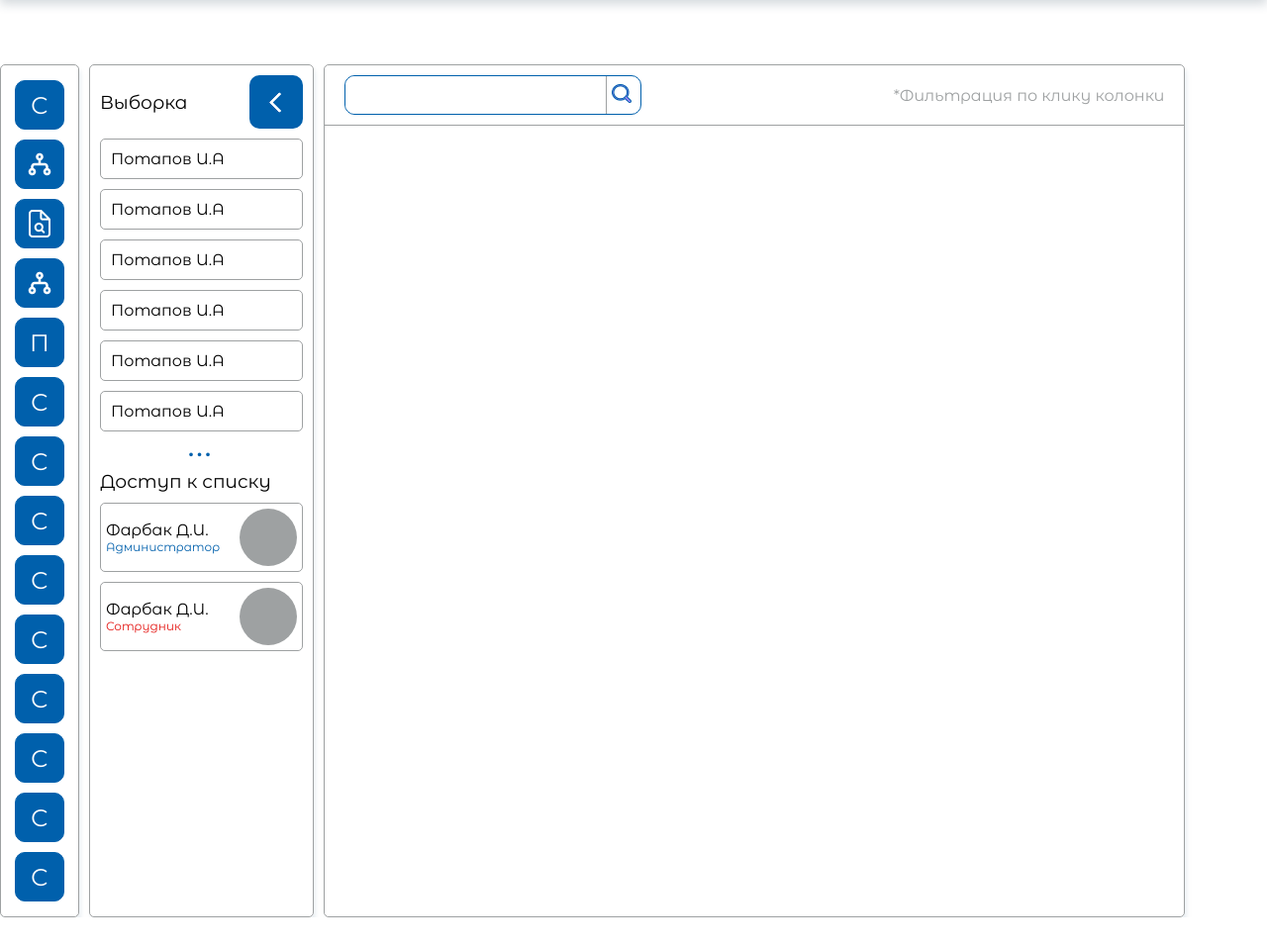
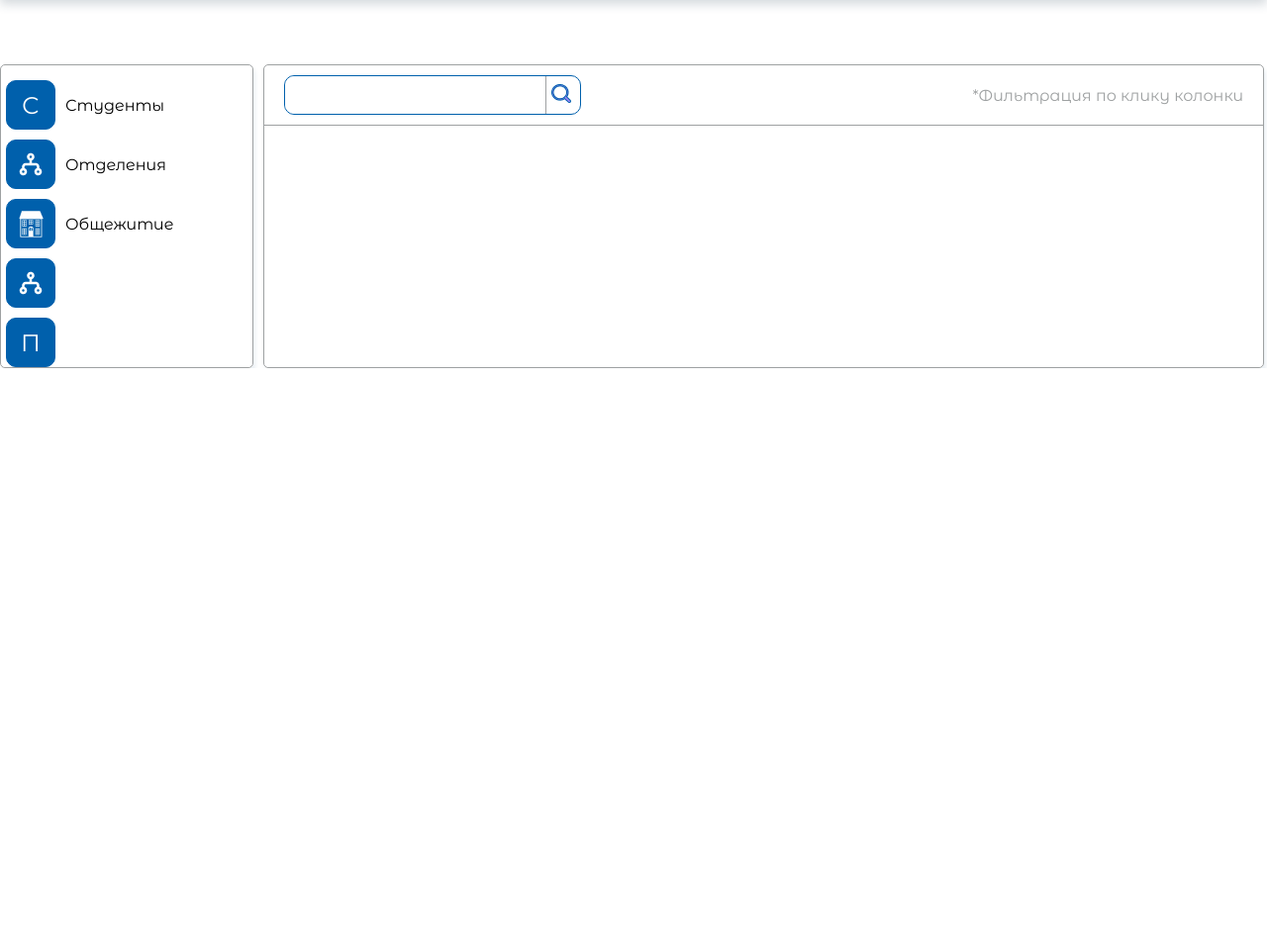
Before and after one commit to VanGitHub22/UPPotapovFarbak, a PHP site: page /index.php?page=nav in a window 1280 px wide. Shown: the part 83-1040 px from the top of the page at 99% size. After the commit the page ends 455 px from the top, so only its background shows below. Run offline with PHP 8.4, Linux system fonts and the light colour scheme.

Commit message:
дизайн

```diff
--- a/css/style.css
+++ b/css/style.css
@@ -75,12 +75,12 @@ main h1 {
 }
 
 .main_inner nav {
-  padding: 15px 0;
+  padding: 15px 0 0 5px;
   display: flex;
   flex-direction: column;
   gap: 10px;
-  align-items: center;
-  width: 80px;
+  align-items: start;
+  width: 15%;
   border-radius: 5px;
   border: #9ea1a2 1px solid;
   box-shadow: 2px 5px 4px 0px rgba(171, 190, 209, 0.25);
@@ -106,6 +106,14 @@ main h1 {
   justify-content: center;
 }
 
+.nav_link_text{
+  display: flex;
+  gap: 10px;
+  justify-content: start;
+  align-items: center;
+}
+
+
 .main_nav a {
   text-decoration: none;
   color: #0060ac;
@@ -120,94 +128,11 @@ main h1 {
   transform: scale(1.1);
 }
 
-.selection {
-  border: #9ea1a2 1px solid;
-  border-radius: 5px;
-  padding: 10px;
-  display: flex;
-  flex-direction: column;
-  align-items: center;
-  gap: 10px;
-  box-shadow: 2px 5px 4px 0px rgba(171, 190, 209, 0.25);
-}
-
-.selection h3 {
-  width: 100%;
-}
-
-.text_select {
-  width: 100%;
-  display: flex;
-  justify-content: space-between;
-  align-items: center;
-}
-
-.text_select h3 {
-  width: 60%;
-}
-
-.text_select .back {
-  display: block;
-  width: 54px;
-  height: 54px;
-  display: flex;
-  align-items: center;
-  justify-content: center;
-  background: #0060ac;
-  border-radius: 10px;
-  transition: 0.1s;
-}
-
-.text_select .back .back_arrow {
-  border-top: 3px solid #fff;
-  border-left: 3px solid #fff;
-  width: 15px;
-  height: 15px;
-  transform: rotate(-45deg) translateX(2px) translateY(2px);
-  border-radius: 2px;
-}
-
-.text_select .back:hover {
-  transform: scale(1.1);
-}
-
-.student {
-  border-radius: 5px;
-  border: 1px solid #9ea1a2;
-  width: 100%;
-  padding: 10px;
-  transition: 0.1s;
-}
-
-.student:hover {
-  transform: scale(1.1);
-}
-
-.dots {
-  letter-spacing: 4px;
-  font-weight: 800;
-  color: #0060ac;
-}
-
-.main_user {
-  width: 100%;
-  gap: 20px;
-  display: flex;
-  border-radius: 5px;
-  border: 1px solid #9ea1a2;
-  padding: 5px;
-  justify-content: space-between;
-}
-
-.main_user.sotr p {
-  color: #e41613;
-}
-
 .main_table {
   border-radius: 5px;
   border: 1px solid #9ea1a2;
   padding: 10px 0;
-  width: 70%;
+  width: 84%;
   box-shadow: 2px 5px 4px 0px rgba(171, 190, 209, 0.25);
 }
 
@@ -416,7 +341,11 @@ tbody tr td a {
 
 @media (width <= 1280px) {
   .main_table {
-    width: 68%;
+    width: 79%;
+  }
+
+  .main_inner nav {
+    width: 20%;
   }
 
   .name_role h3 {
@@ -502,7 +431,7 @@ tbody tr td a {
     display: none;
   }
 
-  .main_table {
+  .main_table{
     width: 100%;
   }
 
--- a/includes/nav.php
+++ b/includes/nav.php
@@ -1,5 +1,9 @@
 <nav>
+    <div class="nav_link_text">
         <a href="./index.php" class="nav_link <?php if(!isset($_GET['page'])){ ?> active <?php } ?>">C</a>
+        <p>Студенты</p>
+    </div>
+    <div class="nav_link_text">
         <a href="./index.php?page=depa" class="nav_link <?php if(isset($_GET['page']) && $_GET['page'] == "depa"){ ?> active <?php }; ?>">
             <?php
             if(isset($_GET['page']) && $_GET['page'] == "depa"){
@@ -13,29 +17,25 @@
             }
             ?>
         </a>
-
-    <a href="./index.php?page=studentFiles" class="nav_link <?php if(isset($_GET['page']) && $_GET['page'] == "studentFiles"){ ?> active <?php }; ?>">
+        <p>Отделения</p>
+    </div>
+    <div class="nav_link_text">
+        <a href="./index.php?page=dorm" class="nav_link <?php if(isset($_GET['page']) && $_GET['page'] == "dorm"){ ?> active <?php }; ?>">
             <?php
-        if(isset($_GET['page']) && $_GET['page'] == "studentFiles"){
+            if(isset($_GET['page']) && $_GET['page'] == "dorm"){
             ?>
-            <img src="./img/file_blue.png" alt="">
+                <img src="./img/house_blue.png" alt="">
             <?php
             } else {
             ?>
-            <img src="./img/file_white.png" alt="">
+                <img src="./img/house_white.png" alt="">
             <?php
             }
             ?>
         </a>
+        <p>Общежитие</p>
+    </div>
     <a href="./department.php" class="nav_link"><img src="./img/department_white.png" alt=""></a>
     <a href="./sppp.php" class="nav_link">П</a>
-    <a href="#" class="nav_link">C</a>
-    <a href="#" class="nav_link">C</a>
-    <a href="#" class="nav_link">C</a>
-    <a href="#" class="nav_link">C</a>
-    <a href="#" class="nav_link">C</a>
-    <a href="#" class="nav_link">C</a>
-    <a href="#" class="nav_link">C</a>
-    <a href="#" class="nav_link">C</a>
-    <a href="#" class="nav_link">C</a>
+
 </nav>
--- a/index.php
+++ b/index.php
@@ -55,34 +55,6 @@
             <?php
             include('./includes/nav.php');
             ?>
-            <div class="selection">
-                <div class="text_select">
-                    <h3>Выборка</h3>
-                    <a href="#" class="back"><div class="back_arrow"></div></a>
-                </div>
-                <div class="student">Потапов И.А</div>
-                <div class="student">Потапов И.А</div>
-                <div class="student">Потапов И.А</div>
-                <div class="student">Потапов И.А</div>
-                <div class="student">Потапов И.А</div>
-                <div class="student">Потапов И.А</div>
-                <div class="dots">...</div>
-                <h3>Доступ к списку</h3>
-                <div class="main_user">
-                    <div class="name_role">
-                        <h3>Фарбак Д.И.</h3>
-                        <p>Администратор</p>
-                    </div>
-                    <div class="user_photo"></div>
-                </div>
-                <div class="main_user sotr">
-                    <div class="name_role">
-                        <h3>Фарбак Д.И.</h3>
-                        <p>Сотрудник</p>
-                    </div>
-                    <div class="user_photo"></div>
-                </div>
-            </div>
             <div class="main_table">
                 <div class="main_nav">
                     <div class="search">
@@ -97,6 +69,8 @@
                     include('./includes/students.php');
                 } else if ($_GET['page'] == "depa"){
                     include('./includes/depa.php');
+                } else if($_GET['page'] == "dorm"){
+                    include('./includes/dorm.php');
                 }
                 ?>
             </div>
```
Also changed, not shown: img/house.svg (added), img/house_blue.png (added), img/house_white.png (added). Lines whose indentation alone changed are shown as unchanged.
